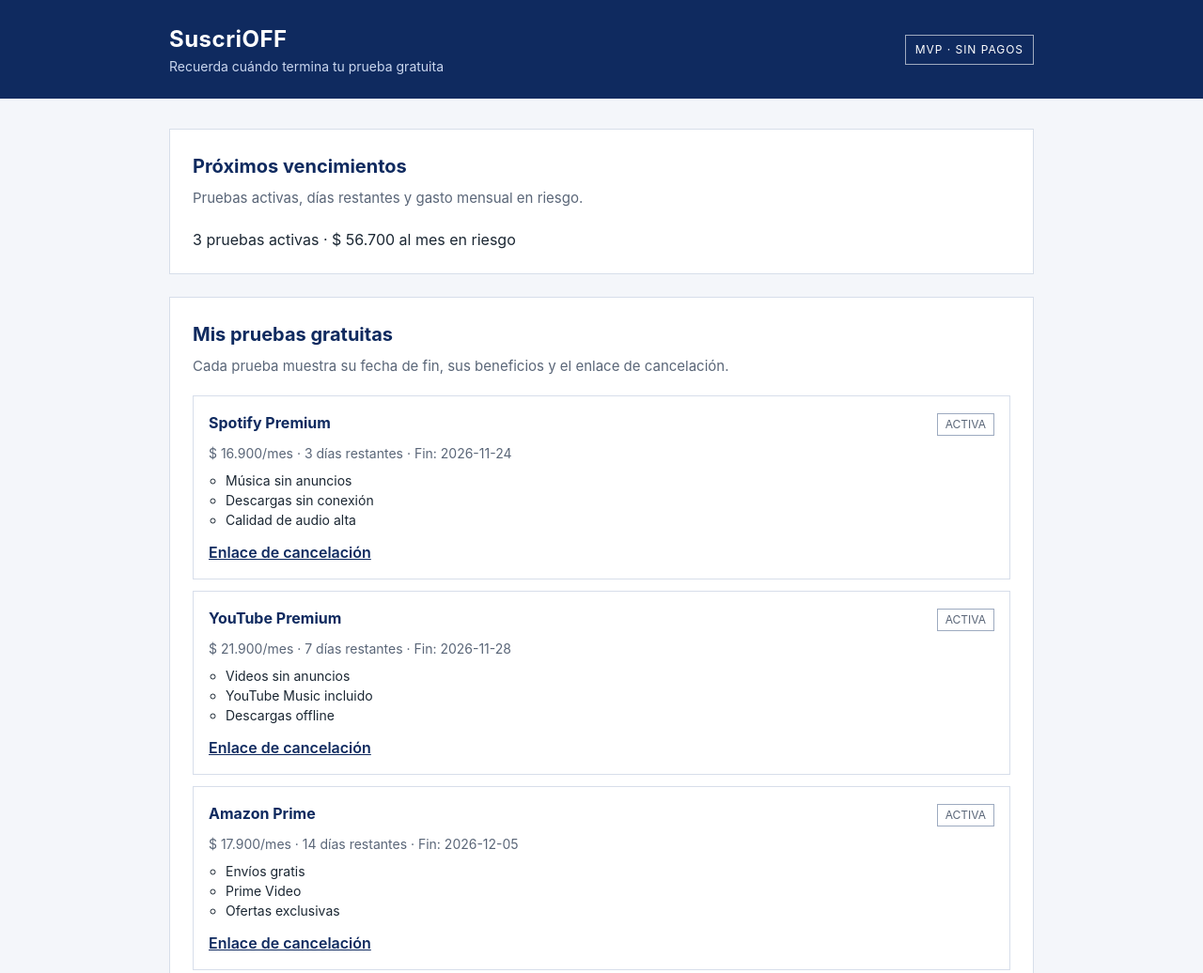
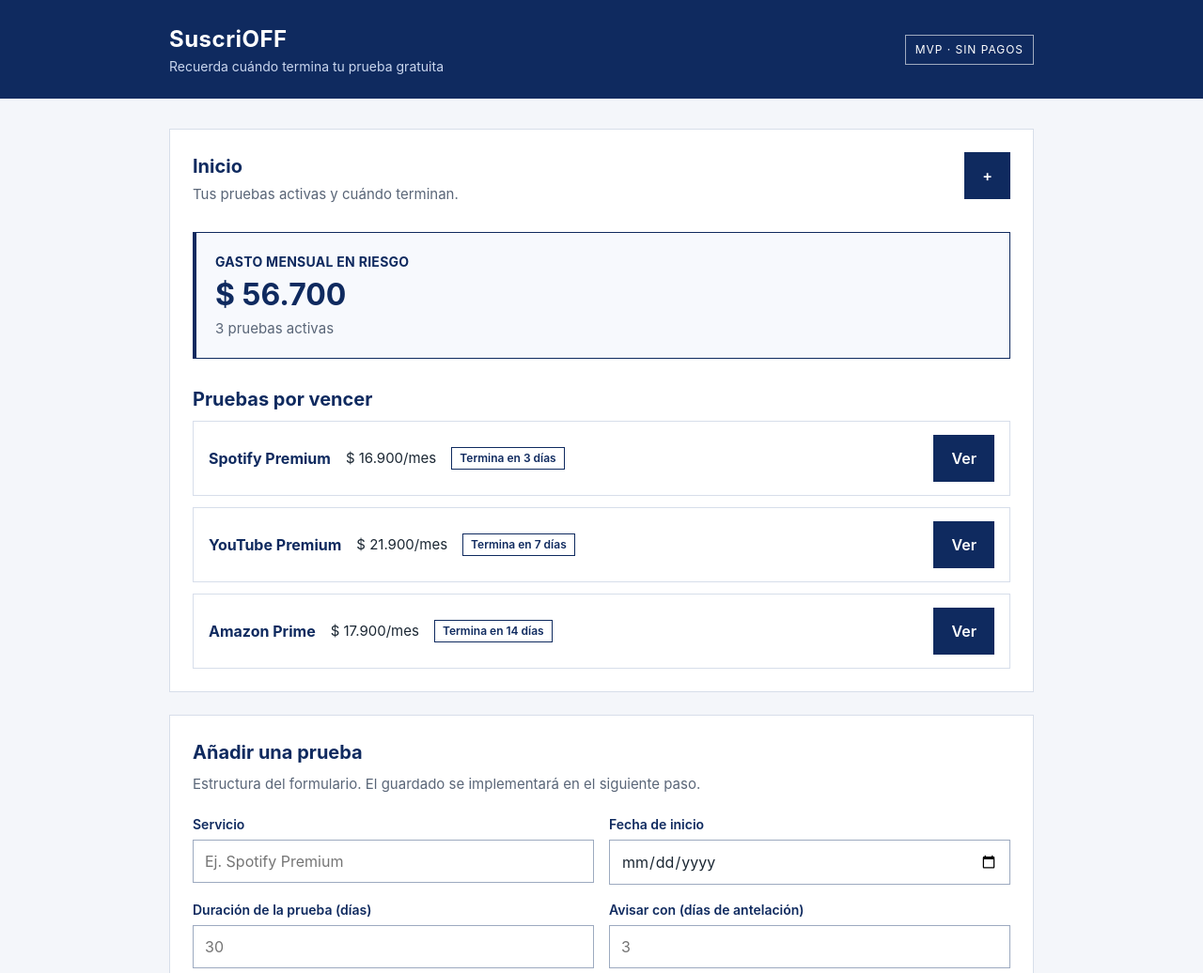
Before and after one commit to carenhr1/suscrioff-mvp, a plain HTML site: page index.html in a window 1280 px wide. Shown: the top 1036 px of the page at 94% size. Drawn offline with Linux system fonts and the light colour scheme.

Commit message:
Pantalla de inicio con lista y gasto mensual en riesgo

```diff
--- a/app.js
+++ b/app.js
@@ -224,6 +224,14 @@ function formatearCOP(valor) {
   }).format(valor);
 }
 
+// Texto corto de vencimiento que se muestra en cada fila de la lista.
+function etiquetaVencimiento(dias) {
+  if (dias === 1) return 'Termina mañana';
+  if (dias === 0) return 'Termina hoy';
+  if (dias < 0) return `Terminó hace ${Math.abs(dias)} días`;
+  return `Termina en ${dias} días`;
+}
+
 function renderizarSuscripciones(suscripciones) {
   const resumen = document.querySelector('.summary');
   const lista = document.querySelector('.trial-list');
@@ -234,45 +242,64 @@ function renderizarSuscripciones(suscripciones) {
   const plural = activas.length === 1 ? 'prueba activa' : 'pruebas activas';
 
   resumen.replaceChildren(
-    crearElemento(
-      'p',
-      `${activas.length} ${plural} · ${formatearCOP(total)} al mes en riesgo`,
-    ),
+    crearElemento('p', 'Gasto mensual en riesgo', 'summary__label'),
+    crearElemento('p', formatearCOP(total), 'summary__amount'),
+    crearElemento('p', `${activas.length} ${plural}`, 'summary__count'),
   );
 
   lista.replaceChildren();
-  if (suscripciones.length === 0) {
-    lista.append(crearElemento('li', 'No hay suscripciones registradas.', 'empty-state'));
+  if (activas.length === 0) {
+    lista.append(crearElemento('li', 'No hay pruebas activas registradas.', 'empty-state'));
     return;
   }
 
-  suscripciones.forEach((suscripcion) => {
-    const item = crearElemento('li', undefined, 'trial-card');
-    const cabecera = crearElemento('div', undefined, 'trial-card__head');
-    cabecera.append(
-      crearElemento('h3', suscripcion.servicio, 'trial-card__title'),
-      crearElemento('span', suscripcion.estado, 'trial-card__status'),
+  // Las fechas AAAA-MM-DD se ordenan correctamente como texto.
+  const ordenadas = activas.slice().sort((a, b) => a.fechaFin.localeCompare(b.fechaFin));
+
+  ordenadas.forEach((suscripcion, indice) => {
+    const item = crearElemento('li', undefined, 'trial-row');
+
+    const info = crearElemento('div', undefined, 'trial-row__info');
+    info.append(
+      crearElemento('h3', suscripcion.servicio, 'trial-row__service'),
+      crearElemento('p', `${formatearCOP(suscripcion.precioMensual)}/mes`, 'trial-row__price'),
+      crearElemento('span', etiquetaVencimiento(diasRestantes(suscripcion)), 'trial-row__label'),
     );
 
-    const dias = diasRestantes(suscripcion);
-    const vencimiento = dias < 0 ? `venció hace ${Math.abs(dias)} días` : `${dias} días restantes`;
-    const detalles = crearElemento(
-      'p',
-      `${formatearCOP(suscripcion.precioMensual)}/mes · ${vencimiento} · Fin: ${suscripcion.fechaFin}`,
-      'trial-card__meta',
-    );
+    const detallesId = `detalles-prueba-${indice}`;
+    const ver = crearElemento('button', 'Ver', 'button button--ver');
+    ver.type = 'button';
+    ver.setAttribute('aria-label', `Ver detalles de ${suscripcion.servicio}`);
+    ver.setAttribute('aria-expanded', 'false');
+    ver.setAttribute('aria-controls', detallesId);
 
-    const beneficios = crearElemento('ul', undefined, 'trial-card__benefits');
+    const detalles = crearElemento('div', undefined, 'trial-row__details');
+    detalles.id = detallesId;
+    detalles.hidden = true;
+
+    const beneficios = crearElemento('ul', undefined, 'trial-row__benefits');
     suscripcion.beneficios.forEach((beneficio) => {
       beneficios.append(crearElemento('li', beneficio));
     });
 
-    const enlace = crearElemento('a', 'Enlace de cancelación', 'trial-card__link');
+    const enlace = crearElemento('a', 'Enlace de cancelación', 'trial-row__link');
     enlace.href = suscripcion.enlaceCancelacion;
     enlace.target = '_blank';
     enlace.rel = 'noopener noreferrer';
 
-    item.append(cabecera, detalles, beneficios, enlace);
+    detalles.append(
+      crearElemento('p', `Fecha de fin: ${suscripcion.fechaFin}`, 'trial-row__meta'),
+      beneficios,
+      enlace,
+    );
+
+    ver.addEventListener('click', () => {
+      const abierto = ver.getAttribute('aria-expanded') === 'true';
+      ver.setAttribute('aria-expanded', String(!abierto));
+      detalles.hidden = abierto;
+    });
+
+    item.append(info, ver, detalles);
     lista.append(item);
   });
 }
--- a/index.html
+++ b/index.html
@@ -20,23 +20,26 @@
   </header>
 
   <main class="container main">
-    <section class="section" aria-labelledby="resumen-title">
-      <h1 class="section__title" id="resumen-title">Próximos vencimientos</h1>
-      <p class="section__description">Pruebas activas, días restantes y gasto mensual en riesgo.</p>
+    <section class="section" aria-labelledby="inicio-title">
+      <div class="home-toolbar">
+        <div>
+          <h1 class="section__title" id="inicio-title">Inicio</h1>
+          <p class="section__description">Tus pruebas activas y cuándo terminan.</p>
+        </div>
+        <a class="button button--add" href="#nueva" aria-label="Agregar una prueba">+</a>
+      </div>
+
       <div class="summary" aria-live="polite">
         <p class="empty-state">Todavía no hay pruebas registradas.</p>
       </div>
-    </section>
 
-    <section class="section" aria-labelledby="pruebas-title">
-      <h2 class="section__title" id="pruebas-title">Mis pruebas gratuitas</h2>
-      <p class="section__description">Cada prueba muestra su fecha de fin, sus beneficios y el enlace de cancelación.</p>
-      <ul class="trial-list">
+      <h2 class="section__title section__title--sub" id="pruebas-title">Pruebas por vencer</h2>
+      <ul class="trial-list" aria-labelledby="pruebas-title">
         <li class="empty-state">Cuando añadas una prueba, aparecerá aquí.</li>
       </ul>
     </section>
 
-    <section class="section" aria-labelledby="nueva-title">
+    <section class="section" id="nueva" aria-labelledby="nueva-title">
       <h2 class="section__title" id="nueva-title">Añadir una prueba</h2>
       <p class="section__description">Estructura del formulario. El guardado se implementará en el siguiente paso.</p>
 
--- a/styles.css
+++ b/styles.css
@@ -103,13 +103,60 @@ body {
   list-style: none;
 }
 
-.summary p {
-  margin: 0;
-  color: var(--ink);
+.home-toolbar {
+  display: flex;
+  align-items: flex-start;
+  justify-content: space-between;
+  gap: 16px;
+  margin-bottom: 24px;
 }
 
-.summary strong {
+.home-toolbar .section__title,
+.home-toolbar .section__description {
+  margin-bottom: 4px;
+}
+
+.button--add {
+  min-width: 44px;
+  padding: 8px 0;
+  font-size: 1.5rem;
+  line-height: 1;
+  text-align: center;
+  text-decoration: none;
+}
+
+.summary {
+  border: 1px solid var(--navy);
+  border-left-width: 4px;
+  padding: 20px;
+  background: #F7F9FD;
+}
+
+.summary__label {
+  margin: 0;
   color: var(--navy);
+  font-size: 0.875rem;
+  font-weight: 700;
+  letter-spacing: 0.02em;
+  text-transform: uppercase;
+}
+
+.summary__amount {
+  margin: 6px 0;
+  color: var(--navy);
+  font-size: 2rem;
+  font-weight: 700;
+  line-height: 1.2;
+}
+
+.summary__count {
+  margin: 0;
+  color: var(--muted);
+  font-size: 0.9375rem;
+}
+
+.section__title--sub {
+  margin-top: 28px;
 }
 
 .trial-list {
@@ -117,47 +164,79 @@ body {
   gap: 12px;
 }
 
-.trial-card {
+.trial-row {
+  display: grid;
+  grid-template-columns: minmax(0, 1fr) auto;
+  align-items: center;
+  gap: 12px;
   border: 1px solid var(--border);
-  padding: 16px;
+  padding: 14px 16px;
 }
 
-.trial-card__head {
+.trial-row__info {
   display: flex;
-  align-items: baseline;
-  justify-content: space-between;
-  gap: 8px;
+  align-items: center;
+  flex-wrap: wrap;
+  gap: 8px 16px;
+  min-width: 0;
 }
 
-.trial-card__title {
+.trial-row__service {
   margin: 0;
   color: var(--navy);
   font-size: 1rem;
 }
 
-.trial-card__status {
-  border: 1px solid var(--border-strong);
-  padding: 2px 8px;
-  color: var(--muted);
-  font-size: 0.75rem;
-  text-transform: uppercase;
+.trial-row__price {
+  margin: 0;
+  color: var(--ink);
+  font-size: 0.9375rem;
 }
 
-.trial-card__meta {
-  margin: 8px 0;
+.trial-row__label {
+  border: 1px solid var(--navy);
+  padding: 2px 8px;
+  color: var(--navy);
+  font-size: 0.75rem;
+  font-weight: 600;
+  white-space: nowrap;
+}
+
+.button--ver {
+  padding: 8px 16px;
+  background: var(--surface);
+  color: var(--navy);
+}
+
+.button--ver:hover:not(:disabled) {
+  background: var(--navy);
+  color: var(--surface);
+}
+
+.trial-row__details {
+  grid-column: 1 / -1;
+  border-top: 1px solid var(--border);
+  padding-top: 12px;
   color: var(--muted);
   font-size: 0.875rem;
 }
 
-.trial-card__benefits {
-  margin: 0 0 12px;
-  padding-left: 18px;
-  font-size: 0.875rem;
+.trial-row__meta {
+  margin: 0 0 8px;
 }
 
-.trial-card__link {
+.trial-row__benefits {
+  margin: 0 0 8px;
+  padding-left: 18px;
+}
+
+.trial-row__link {
   color: var(--navy);
   font-weight: 600;
+}
+
+[hidden] {
+  display: none !important;
 }
 
 .empty-state {
@@ -249,4 +328,12 @@ body {
   .trial-form {
     grid-template-columns: 1fr;
   }
+
+  .trial-row {
+    grid-template-columns: 1fr;
+  }
+
+  .button--ver {
+    justify-self: start;
+  }
 }
```
Also changed, not shown: 1 other file.
